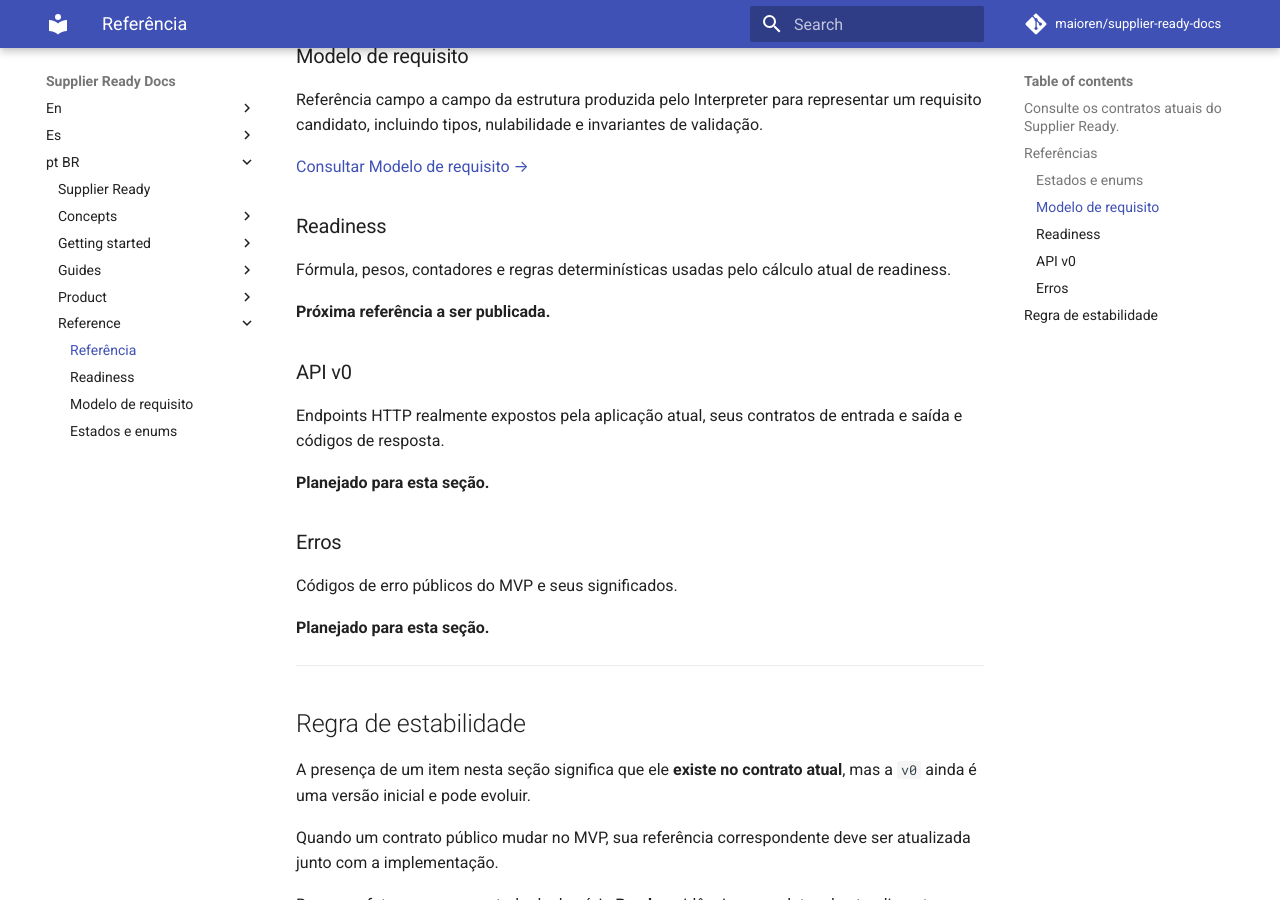
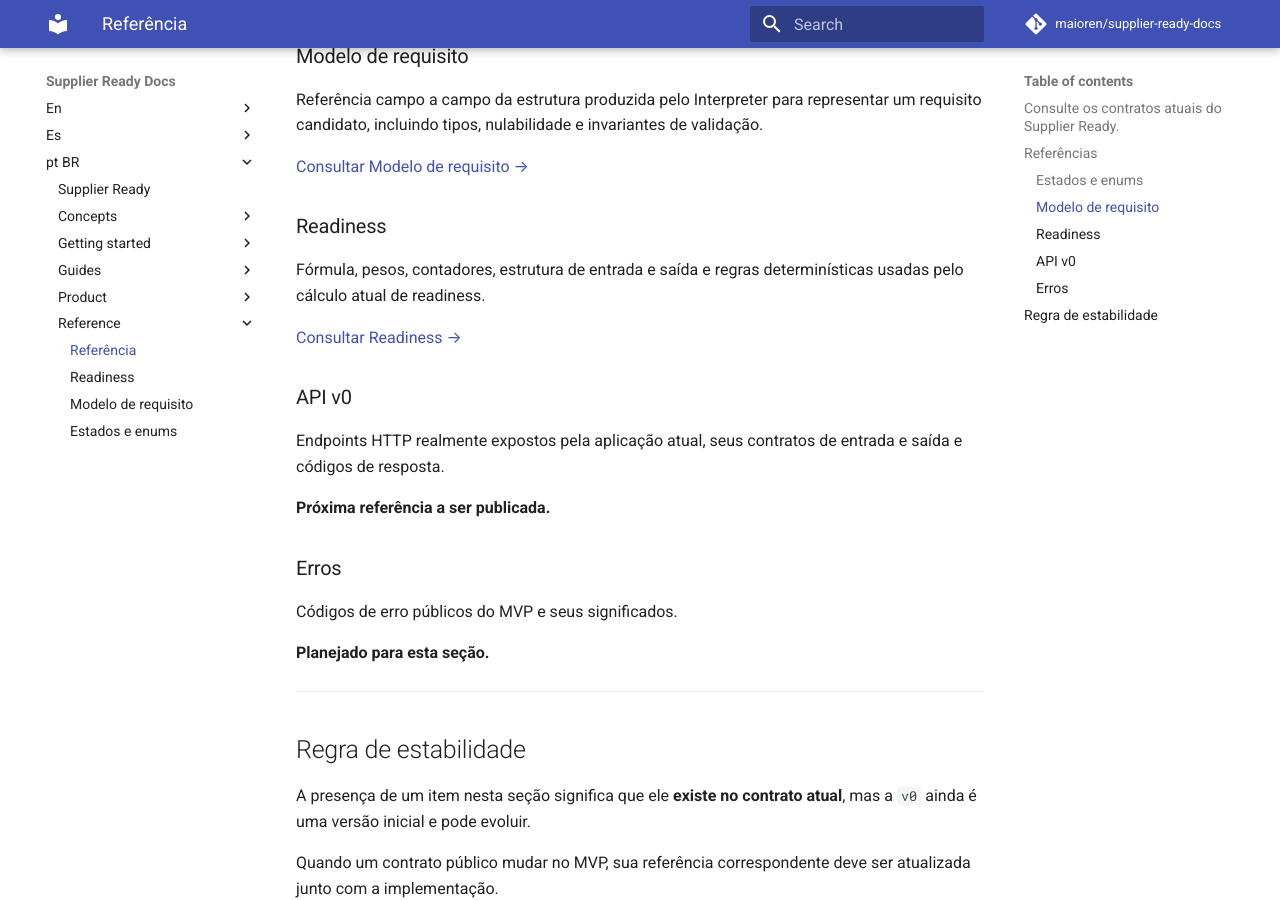
Before and after one commit to maioren/supplier-ready-docs, an MkDocs documentation site: the page built from docs/pt-BR/reference/index.md, in a window 1280 px wide and 900 px high, scrolled down 705 px. Built offline with MkDocs 1.6.1 and Material for MkDocs 9.7.7, drawn with Linux system fonts in a browser that asks for light colours; comment, search, counter and statistics services are not loaded.

Commit message:
docs: link readiness technical reference

```diff
--- a/docs/pt-BR/reference/index.md
+++ b/docs/pt-BR/reference/index.md
@@ -28,15 +28,15 @@ Referência campo a campo da estrutura produzida pelo Interpreter para represent
 
 ### Readiness
 
-Fórmula, pesos, contadores e regras determinísticas usadas pelo cálculo atual de readiness.
+Fórmula, pesos, contadores, estrutura de entrada e saída e regras determinísticas usadas pelo cálculo atual de readiness.
 
-**Próxima referência a ser publicada.**
+[Consultar Readiness →](readiness.md)
 
 ### API v0
 
 Endpoints HTTP realmente expostos pela aplicação atual, seus contratos de entrada e saída e códigos de resposta.
 
-**Planejado para esta seção.**
+**Próxima referência a ser publicada.**
 
 ### Erros
 
```
